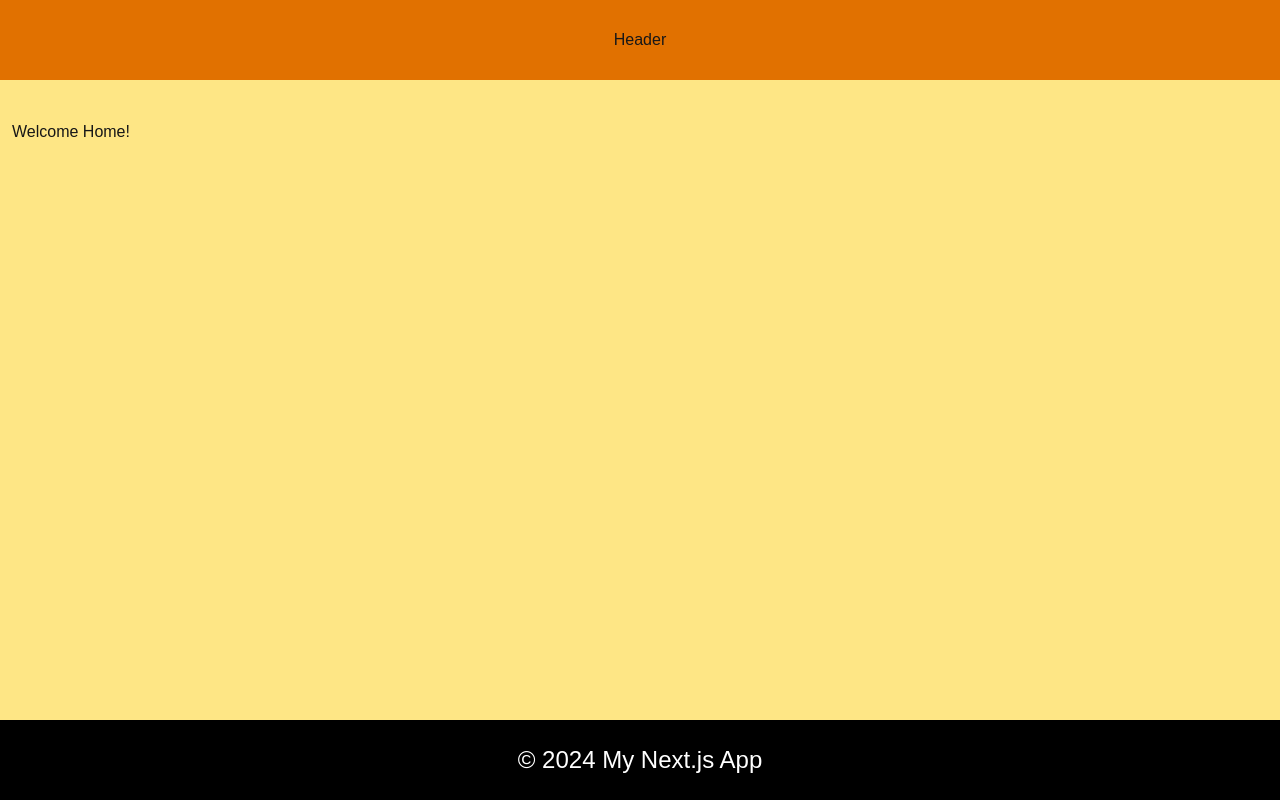
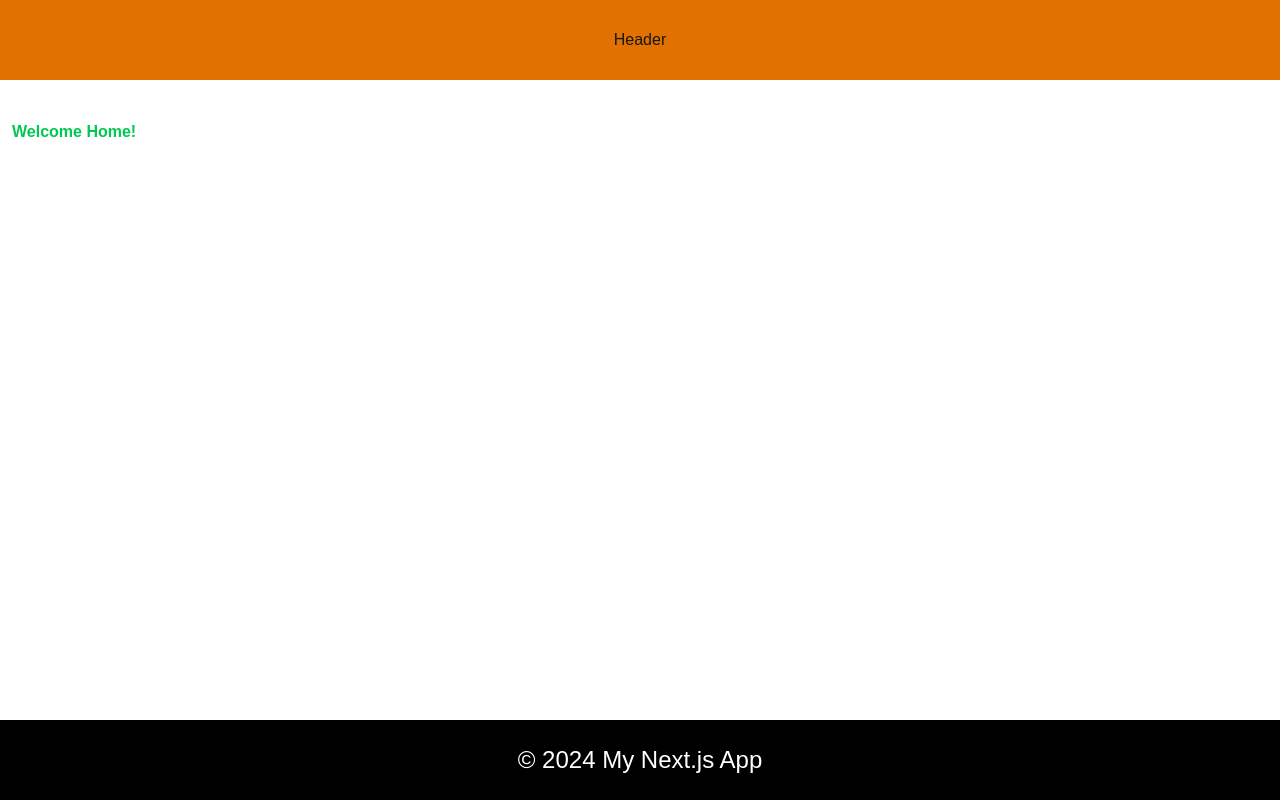
Before and after one commit to ASHOKECE1999/next-first-app, a Next.js app: page / in a window 1280 px wide. Built offline with nearby package versions, Linux system fonts and the light colour scheme.

Commit message:
nested Layouts

```diff
--- a/src/app/layout.tsx
+++ b/src/app/layout.tsx
@@ -31,7 +31,7 @@ export default function RootLayout({
         <header className="min-h-20 flex items-center justify-center bg-amber-600">
           Header
         </header>
-        <div className="min-h-3/4 flex-3 flex justify-start pt-10 pl-3 bg-amber-200 flex-col">
+        <div className="min-h-3/4 flex-3 flex justify-start pt-10 pl-3 bg-white flex-col font-bold text-green-500">
           {children}
         </div>
         <footer className="min-h-20 flex items-center justify-center bg-black text-2xl text-white">
--- /dev/null
+++ b/src/app/products/[productid]/layout.tsx
@@ -0,0 +1,13 @@
+import React from "react";
+
+const LayoutProduct = ({ children }: { children: React.ReactNode }) => {
+  console.log(children);
+  return (
+    <div>
+      {children}
+      LayoutProduct
+    </div>
+  );
+};
+
+export default LayoutProduct;
```
